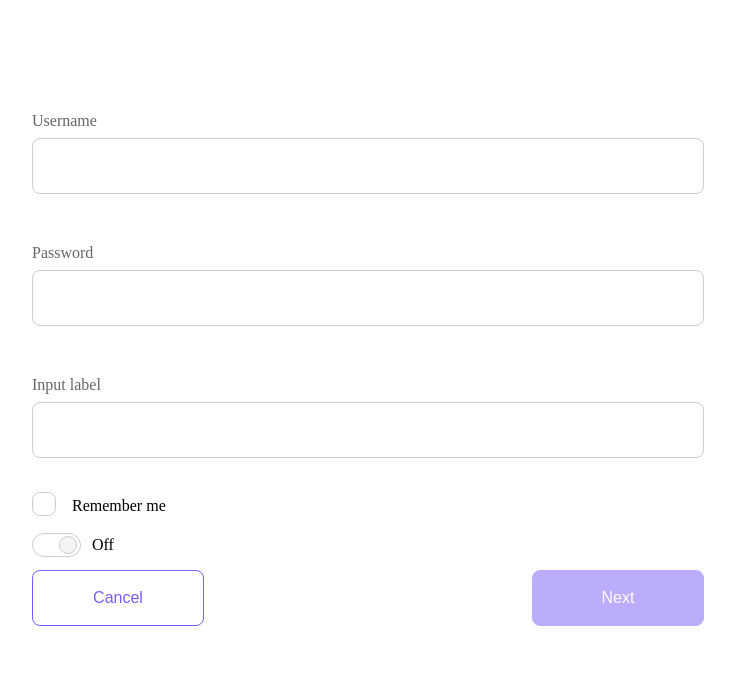
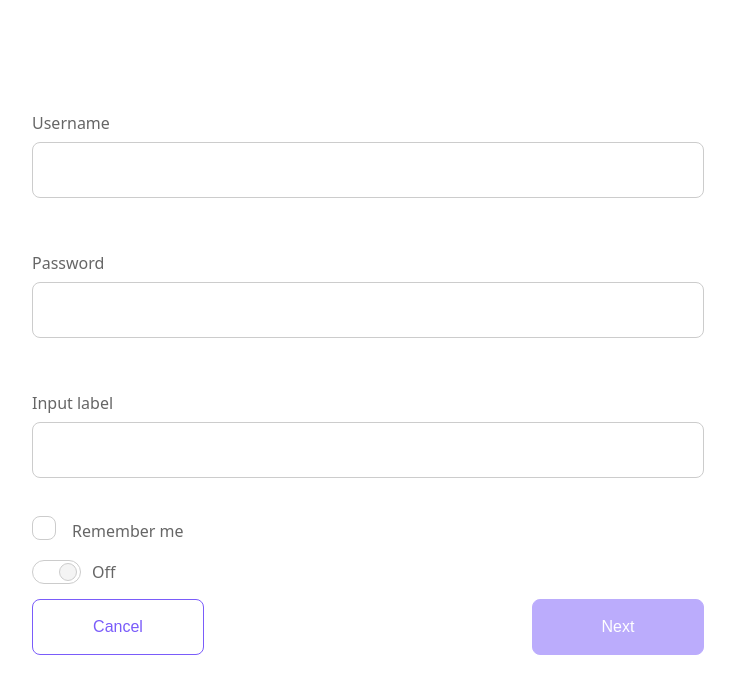
Before and after one commit to SteakOvercooked/junior_form_HB, a React app: page / in a window 1280 px wide. Shown: the top 694 px of the page, without its empty margins (272-1007 px from the left). Built offline with nearby package versions, Linux system fonts and the light colour scheme; the HTML template or start-up script is replaced by a standard one.

Commit message:
readme + noto sans

```diff
--- a/src/components/Checkbox/checkbox.module.scss
+++ b/src/components/Checkbox/checkbox.module.scss
@@ -32,4 +32,5 @@
   cursor: pointer;
   align-items: center;
   user-select: none;
+  color: #666;
 }
--- a/src/components/Slider/toggle.module.scss
+++ b/src/components/Slider/toggle.module.scss
@@ -48,4 +48,5 @@
   margin-top: 16px;
   display: flex;
   align-items: center;
+  color: #666;
 }
--- a/src/main.scss
+++ b/src/main.scss
@@ -8,4 +8,5 @@
 
 :root {
   font-size: 1rem;
+  font-family: 'Noto Sans', sans-serif;
 }
```
Also changed, not shown: 2 other files (tests, documents, lock files or other folders).
